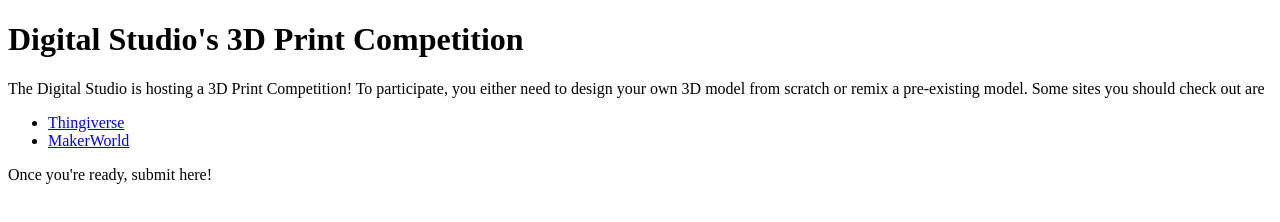
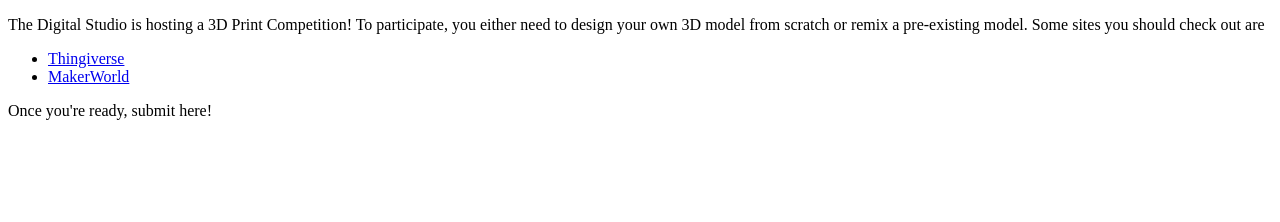
Before and after one commit to tangoc1325/3d-print-competition, a plain HTML site: page index.html in a window 1280 px wide. Drawn offline with Linux system fonts and the light colour scheme.

Commit message:
Update index.html

```diff
--- a/index.html
+++ b/index.html
@@ -1,8 +1,18 @@
 <!DOCTYPE html>
 <html>
-    <body>
-        <h1> Digital Studio's 3D Print Competition </h1>
-        <p style="font-family: 'Futura';"> The Digital Studio is hosting a 3D Print Competition!
+<head>
+    <title> Digital Studio's 3D Print Competition </title>
+    <style>
+            title {
+                font-family: "Futura";
+            }
+            p {
+                font-family: "Freight";
+            }
+        </style>
+</head>
+<body>
+        <p> The Digital Studio is hosting a 3D Print Competition!
             To participate, you either need to design your own 3D model from scratch or remix a pre-existing model.
             Some sites you should check out are
             <ul>
```
